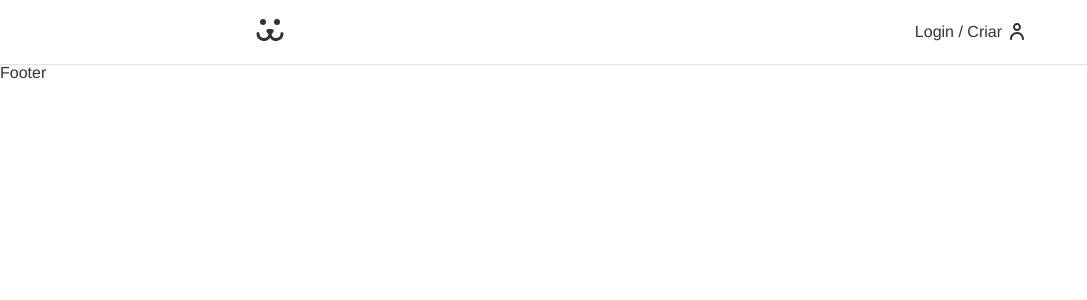
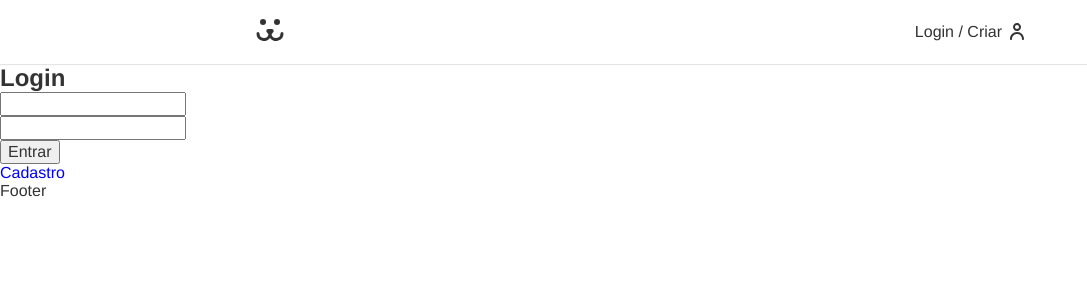
Before and after one commit to brunozupp/dogs_reactjs, a React (Create React App) app: page /login in a window 1280 px wide. Shown: the top 300 px of the page, without its empty margins (0-1087 px from the left). Built offline with nearby package versions, Linux system fonts and the light colour scheme.

Commit message:
Login Routes

```diff
--- a/src/App.js
+++ b/src/App.js
@@ -13,7 +13,7 @@
         <Header />
         <Routes>
           <Route path="/" element={<Home />} />
-          <Route path="/login" element={<Login />} />
+          <Route path="/login/*" element={<Login />} />
         </Routes>
         <Footer />
       </BrowserRouter>
--- a/src/Components/Login/Login.js
+++ b/src/Components/Login/Login.js
@@ -1,9 +1,19 @@
 import React from 'react'
+import { Routes, Route } from 'react-router-dom'
+import LoginCreate from './LoginCreate/LoginCreate'
+import LoginForgetPassword from './LoginForgetPassword/LoginForgetPassword'
+import LoginForm from './LoginForm/LoginForm'
+import LoginResetPassword from './LoginResetPassword/LoginResetPassword'
 
 const Login = () => {
     return (
         <div>
-
+            <Routes>
+                <Route path="/" element={<LoginForm />} />
+                <Route path="create" element={<LoginCreate />} />
+                <Route path="forget-password" element={<LoginForgetPassword />} />
+                <Route path="reset-password" element={<LoginResetPassword />} />
+            </Routes>
         </div>
     )
 }
--- /dev/null
+++ b/src/Components/Login/LoginCreate/LoginCreate.js
@@ -0,0 +1,13 @@
+import React from 'react'
+import { Link } from 'react-router-dom'
+
+const LoginCreate = () => {
+    return (
+        <div>
+            Login Create
+
+        </div>
+    )
+}
+
+export default LoginCreate
--- /dev/null
+++ b/src/Components/Login/LoginForgetPassword/LoginForgetPassword.js
@@ -0,0 +1,11 @@
+import React from 'react'
+
+const LoginForgetPassword = () => {
+    return (
+        <div>
+            Login Forget Password
+        </div>
+    )
+}
+
+export default LoginForgetPassword
--- /dev/null
+++ b/src/Components/Login/LoginForm/LoginForm.js
@@ -0,0 +1,43 @@
+import React from 'react'
+import { Link } from 'react-router-dom'
+
+const LoginForm = () => {
+
+    const [username, setUsername] = React.useState('');
+    const [password, setPassword] = React.useState('');
+
+    function handleSubmit(event) {
+        event.preventDefault();
+
+        fetch("https://dogsapi.origamid.dev/json/jwt-auth/v1/token", {
+            method: "POST",
+            headers: {
+                'Content-Type': 'application/json'
+            },
+            body: JSON.stringify({
+                username,
+                password
+            }),
+        }).then(response => {
+            console.log(response);
+            return response.json();
+        }).then(json => {
+            console.log(json)
+            return json;
+        })
+    }
+
+    return (
+        <section>
+            <h1>Login</h1>
+            <form onSubmit={handleSubmit}>
+                <input type="text" value={username} onChange={({target}) => setUsername(target.value)} />
+                <input type="password" value={password} onChange={({target}) => setPassword(target.value)} />
+                <button>Entrar</button>
+            </form>
+            <Link to="/login/create">Cadastro</Link>
+        </section>
+    )
+}
+
+export default LoginForm
--- /dev/null
+++ b/src/Components/Login/LoginResetPassword/LoginResetPassword.js
@@ -0,0 +1,11 @@
+import React from 'react'
+
+const LoginResetPassword = () => {
+    return (
+        <div>
+            Login Reset Password
+        </div>
+    )
+}
+
+export default LoginResetPassword
```
